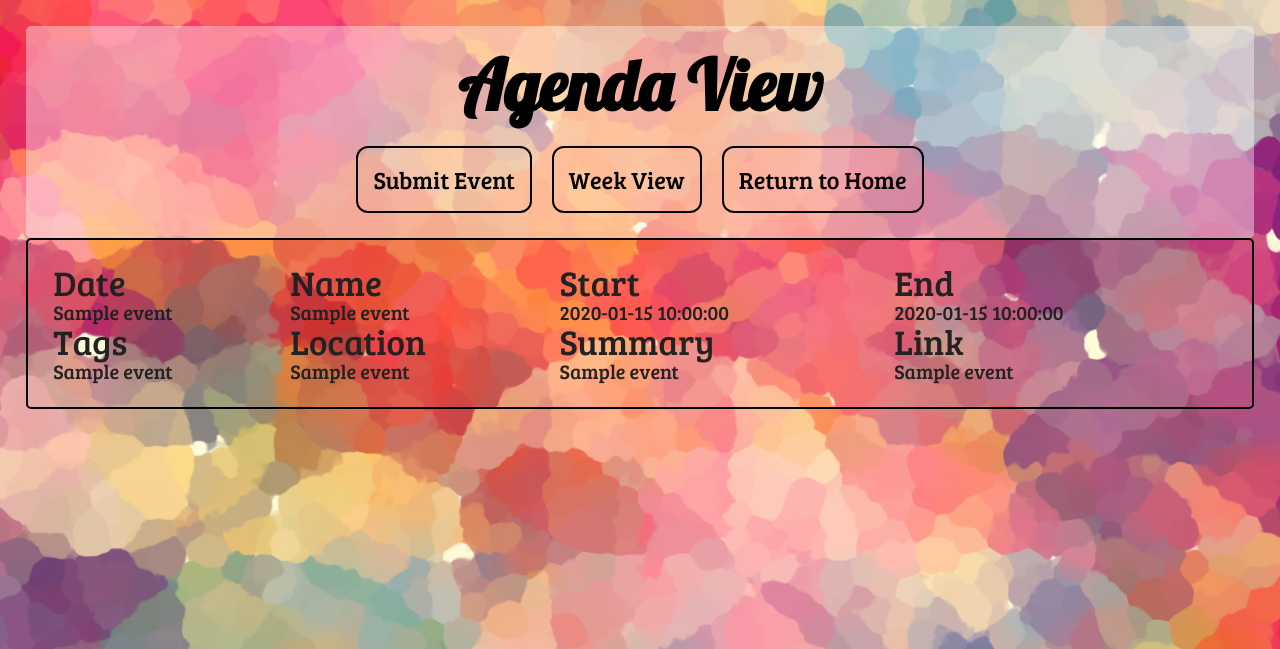
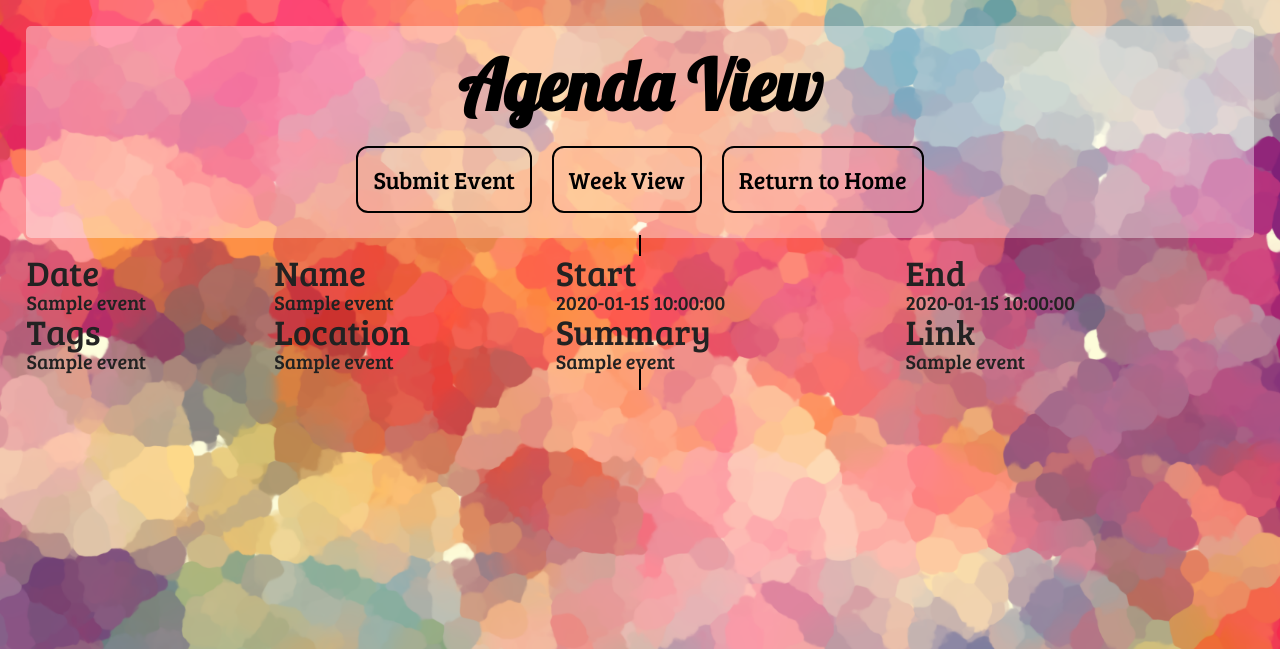
Before and after one commit to leonjunwei/htl-calendar, a Flask app: page /agenda_view in a window 1280 px wide. Shown: the top 649 px of the page. Run offline with Flask 2, Linux system fonts and the light colour scheme; a database or web service that is not in the repository returns one stand-in record (values such as "Sample title"); some libraries are stand-ins or nearby versions.

Commit message:
Fixed some more HTML issues

```diff
--- a/static/stylesheet.css
+++ b/static/stylesheet.css
@@ -28,7 +28,7 @@ div.event {
   text-align: center;
 }
 
-div.addborder {
+.addborder {
   border: 2px black solid;
 }
 
--- a/templates/agenda_view.html
+++ b/templates/agenda_view.html
@@ -20,7 +20,7 @@
 
          {% for event in data %}
          <!-- event tuple is (event_ID, event_name, event_taglist, event_start, event_end, event_location, event_summary, event_link) -->
-        <div class="addborder">
+        <span class="addborder">
           <table>
             <tr>
                 <td>Date</td>
@@ -47,7 +47,7 @@
               <td class = "eventData">{{ event[7] }}</td> <!-- event_link -->
             </tr>
           </table>
-          </div>
+          </span>
           <br/>
         {% endfor %}
         </div></center>
```
